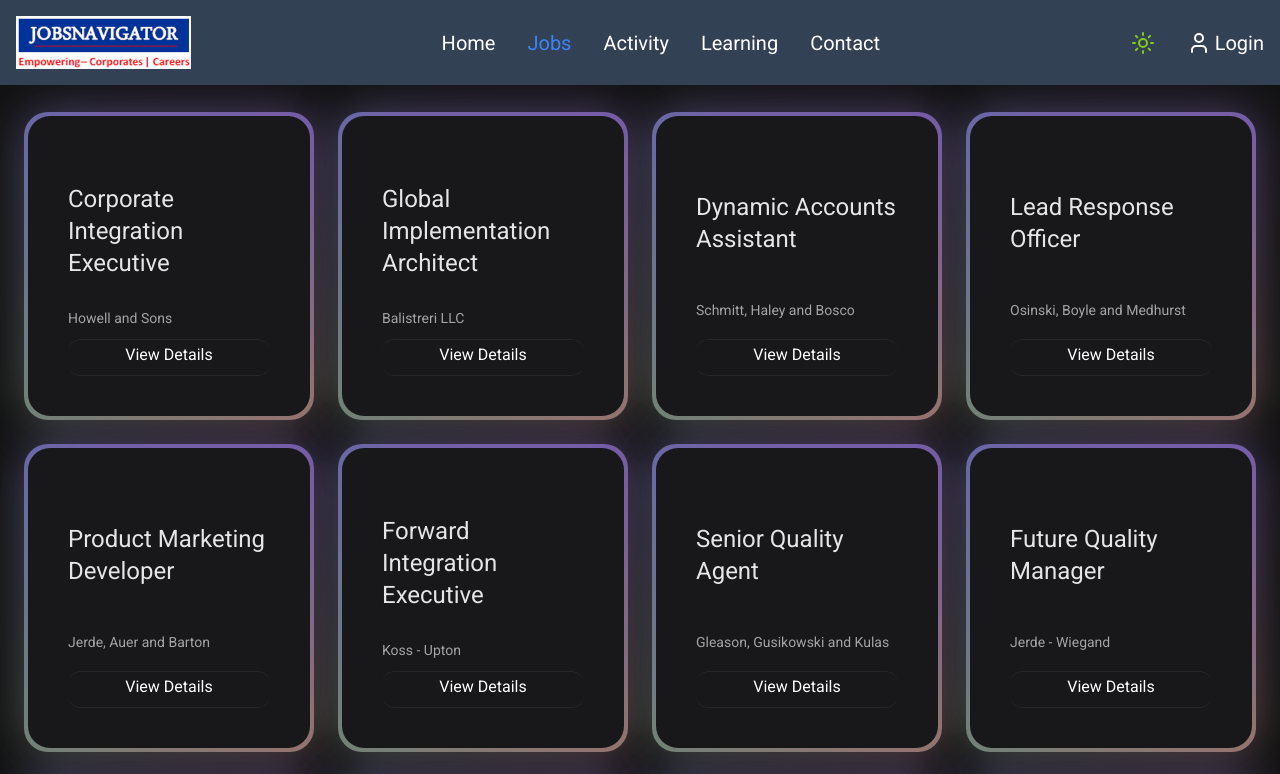
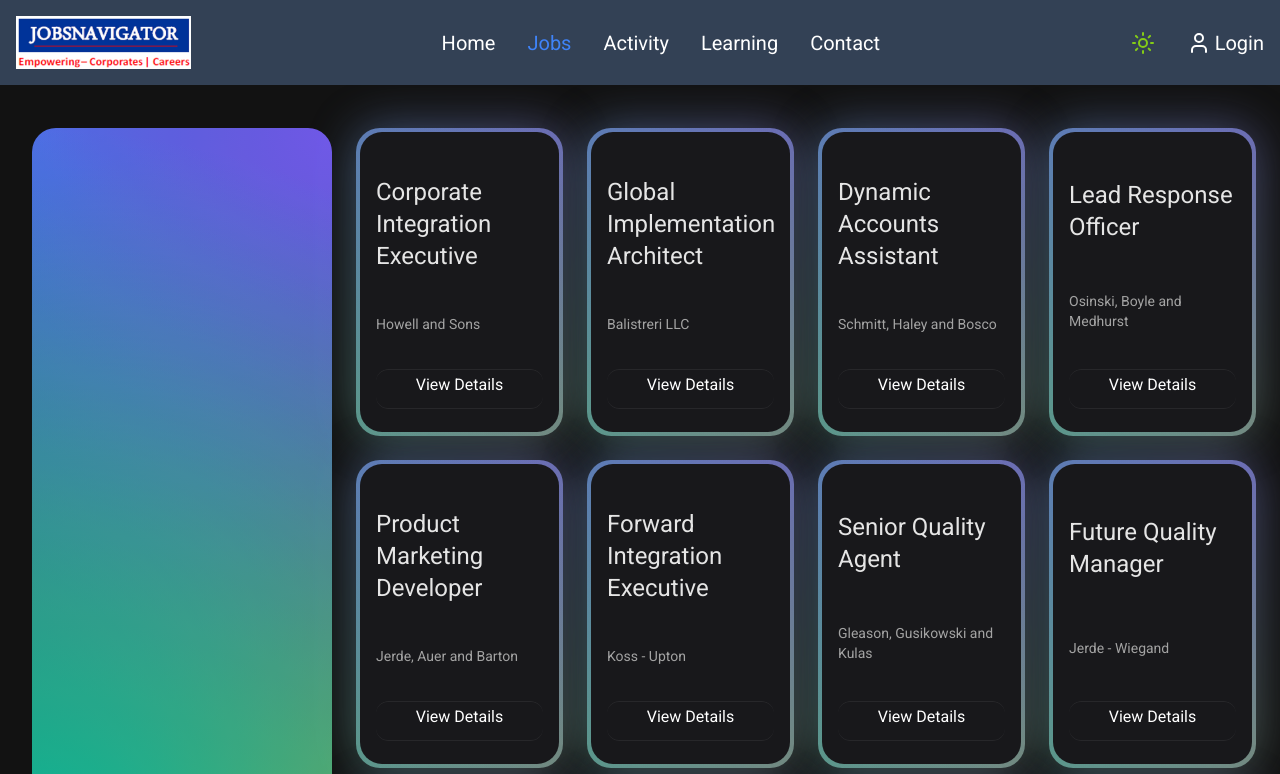
Before and after one commit to JOBSNAVIGATOR/JOBSNAVIGATOR, a Next.js app: page /jobs in a window 1280 px wide. Shown: the top 774 px of the page. Built offline with nearby package versions, Linux system fonts and the light colour scheme.

Commit message:
added filter section and modified the jobs page structure

```diff
--- a/src/app/(front-office)/jobs/page.jsx
+++ b/src/app/(front-office)/jobs/page.jsx
@@ -1,17 +1,19 @@
-import JobCard from "@/components/frontOffice/JobCard";
+import FilterSection from "@/components/frontOffice/jobs/FilterSection";
+import JobCard from "@/components/frontOffice/jobs/JobCard";
+import JobsSection from "@/components/frontOffice/jobs/JobsSection";
 import { jobs } from "@/data";
-import Link from "next/link";
 import React from "react";
 
 export default function page() {
   return (
     <div className="max-w-7xl mx-auto">
-      <div className="grid grid-cols-1 sm:grid-cols-2 lg:grid-cols-3 px-6 xl:grid-cols-4 gap-6 py-8 my-4">
-        {jobs && jobs.length > 0
-          ? jobs.map((jobItem) => (
-              <JobCard key={jobItem.jobId} jobItem={jobItem} />
-            ))
-          : null}
+      {/* will contain 2 sections , left section will have different filters and right side will render the jobs on the basis of filters */}
+      <div className="flex flex-col lg:flex-row">
+        {/* filter section */}
+        <FilterSection />
+
+        {/* jobs section */}
+        <JobsSection jobs={jobs} />
       </div>
     </div>
   );
--- /dev/null
+++ b/src/components/frontOffice/jobs/FilterSection.jsx
@@ -0,0 +1,9 @@
+import React from "react";
+
+export default function FilterSection() {
+  return (
+    <div className="w-full lg:w-[300px] lg:mt-12 lg:ml-8 h-[75px] rounded-xl lg:rounded-3xl z-[15] opacity-90 group-hover:opacity-100 transition duration-500 bg-[radial-gradient(circle_farthest-side_at_0_100%,#00ccb1,transparent),radial-gradient(circle_farthest-side_at_100%_0,#7b61ff,transparent),radial-gradient(circle_farthest-side_at_100%_100%,#ffc414,transparent),radial-gradient(circle_farthest-side_at_0_0,#1ca0fb,#141316)] sticky top-24 lg:top-4 lg:h-[calc(100vh-2rem)] lg:overflow-y-auto">
+      {/* will contain various filters needed for the jobs */}
+    </div>
+  );
+}
--- a/src/components/frontOffice/JobCard.jsx
+++ b/src/components/frontOffice/jobs/JobCard.jsx
@@ -1,15 +1,17 @@
 "use client";
 import React from "react";
-import { BackgroundGradient } from "../ui/background-gradient";
+
 import Link from "next/link";
-import { BottomGradient } from "../ui/BottomGradient";
+
+import { BackgroundGradient } from "@/components/ui/background-gradient";
+import { BottomGradient } from "@/components/ui/BottomGradient";
 
 export default function JobCard({ jobItem }) {
   return (
     <div className="">
-      <BackgroundGradient className="h-[300px] rounded-[22px] p-4 sm:p-10 bg-white dark:bg-zinc-900 flex flex-col justify-around">
+      <BackgroundGradient className="h-[300px] rounded-[22px] p-4  bg-white dark:bg-zinc-900 flex flex-col justify-around">
         <div className="flex flex-col justify-around h-[200px]">
-          <p className="whitespace-nowrap text-wrap text-base sm:text-2xl text-black mt-4 mb-2 dark:text-neutral-200">
+          <p className="whitespace-nowrap text-wrap text-base sm:text-2xl text-black dark:text-neutral-200">
             {jobItem.jobTitle}
           </p>
 
--- /dev/null
+++ b/src/components/frontOffice/jobs/JobsSection.jsx
@@ -0,0 +1,14 @@
+import React from "react";
+import JobCard from "./JobCard";
+
+export default function JobsSection({ jobs }) {
+  return (
+    <div className="flex-1 grid grid-cols-1 sm:grid-cols-2 lg:grid-cols-3 px-6 xl:grid-cols-4 gap-6 py-8 my-4">
+      {jobs && jobs.length > 0
+        ? jobs.map((jobItem) => (
+            <JobCard key={jobItem.jobId} jobItem={jobItem} />
+          ))
+        : null}
+    </div>
+  );
+}
```
